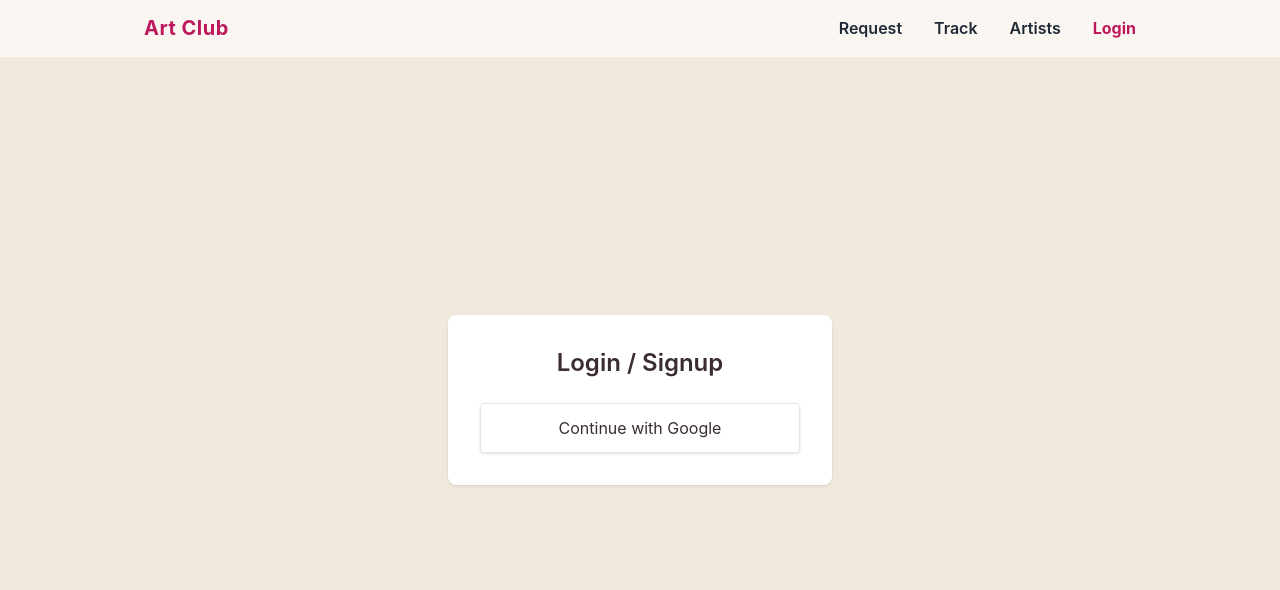
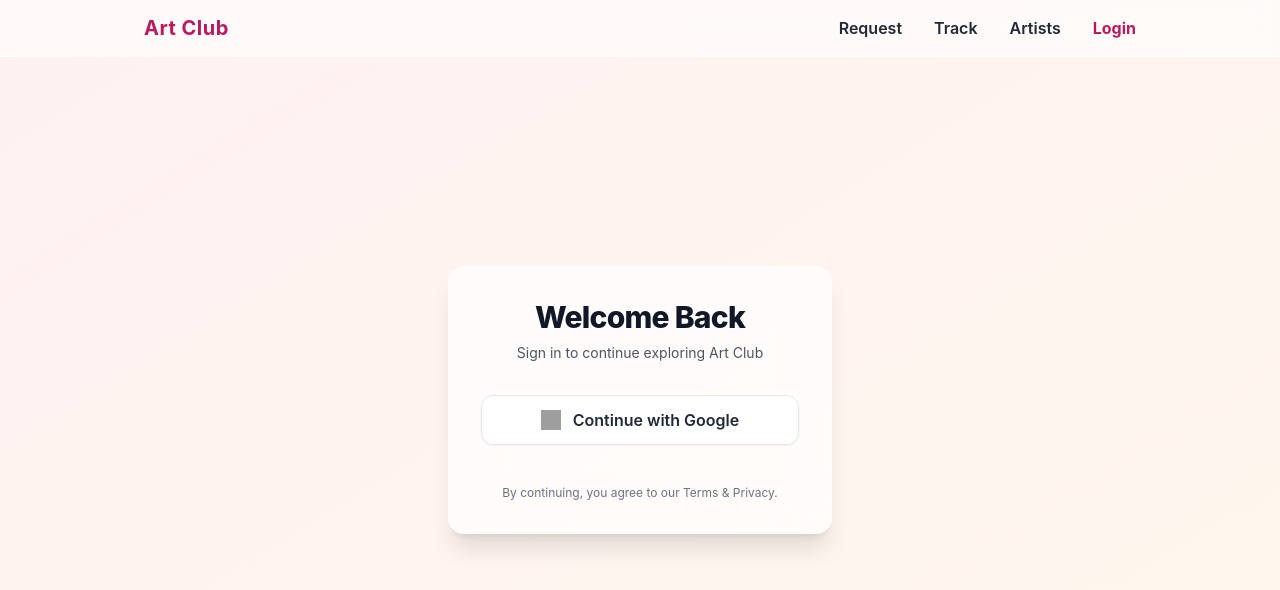
Before and after one commit to deepuhacker9-source/Artclub, a Next.js app: page /login in a window 1280 px wide. Shown: the top 590 px of the page. Built offline with nearby package versions, Linux system fonts and the light colour scheme; no server answers; grey boxes are pictures that could not be loaded.

Commit message:
Update login.js

```diff
--- a/pages/login.js
+++ b/pages/login.js
@@ -3,30 +3,44 @@ import { supabase } from "../lib/supabaseClient";
 
 export default function Login() {
   const loginWithGoogle = async () => {
-    const { error } = await supabase.auth.signInWithOAuth({
-      provider: "google"
-      // DO NOT set `options.redirectTo` here — using single-callback flow
+    await supabase.auth.signInWithOAuth({
+      provider: "google",
+      options: {
+        redirectTo: `${process.env.NEXT_PUBLIC_APP_URL}/auth/callback`
+      }
     });
-
-    if (error) {
-      console.error("Google login error:", error);
-      alert("Login error: " + (error.message || error.code));
-    }
-    // The browser will be redirected to Google immediately; nothing else needed here
   };
 
   return (
     <>
       <Navbar />
-      <div className="min-h-screen flex items-center justify-center">
-        <div className="bg-white p-8 rounded-lg shadow w-96">
-          <h1 className="text-2xl font-semibold mb-6 text-center">Login / Signup</h1>
+
+      <div className="min-h-screen flex items-center justify-center bg-gradient-to-br from-rose-50 to-orange-50 px-4">
+        <div className="backdrop-blur-xl bg-white/70 p-8 rounded-2xl shadow-xl w-full max-w-sm border border-white/40">
+
+          <h1 className="text-3xl font-extrabold text-center text-gray-900 mb-2 tracking-tight">
+            Welcome Back
+          </h1>
+
+          <p className="text-sm text-center text-gray-600 mb-8">
+            Sign in to continue exploring Art Club
+          </p>
+
           <button
             onClick={loginWithGoogle}
-            className="w-full px-4 py-3 rounded border shadow"
+            className="w-full flex items-center justify-center gap-3 py-3 rounded-xl bg-white border border-gray-200 shadow-sm hover:shadow-md hover:border-gray-300 transition-all duration-200"
           >
-            Continue with Google
+            <img
+              src="https://www.svgrepo.com/show/475656/google-color.svg"
+              alt="Google"
+              className="w-5 h-5"
+            />
+            <span className="font-semibold text-gray-800">Continue with Google</span>
           </button>
+
+          <div className="mt-10 text-center text-xs text-gray-500">
+            By continuing, you agree to our Terms & Privacy.
+          </div>
         </div>
       </div>
     </>
```
